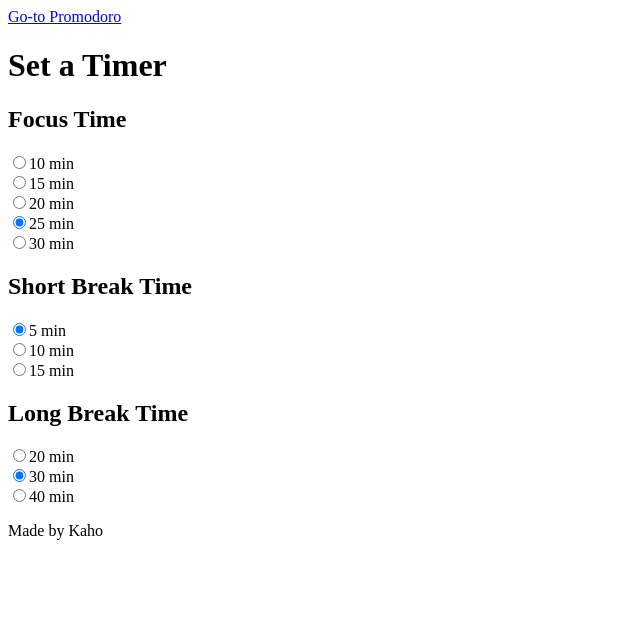
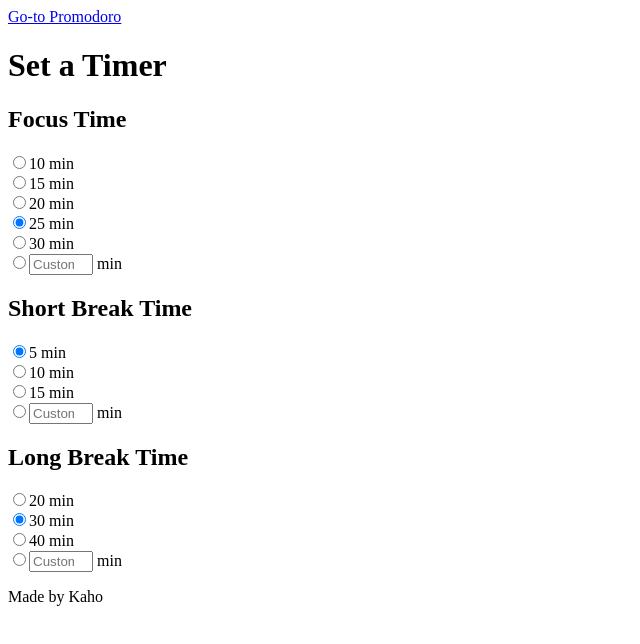
Before and after one commit to shiv-chan/go-to-pomodoro, a React (Create React App) app: page /setting in a window 1280 px wide. Shown: the top 644 px of the page, without its empty margins (0-640 px from the left). Built offline with nearby package versions, Linux system fonts and the light colour scheme.

Commit message:
Add inputs for customizing time

```diff
--- a/src/features/timer/FocusSetting.jsx
+++ b/src/features/timer/FocusTimeSetting.jsx
@@ -4,11 +4,23 @@ import { useDispatch } from 'react-redux';
 
 export default function FocusSetting() {
 	const dispatch = useDispatch();
-	const [focus, setFocus] = useState('25');
+	const [focusTime, setFocusTime] = useState('25');
+	const [customTime, setCustomTime] = useState('');
 
-	const handleChange = (e) => {
+	const handleRadioChange = (e) => {
+		const { value, name } = e.currentTarget;
+		if (name === 'f-custom') {
+			setFocusTime('');
+		} else {
+			setFocusTime(value);
+		}
+		const timeInSecond = parseInt(value) * 60;
+		dispatch(set({ focus: timeInSecond }));
+	};
+
+	const handleNumberChange = (e) => {
 		const { value } = e.currentTarget;
-		setFocus(value);
+		setCustomTime(value);
 		const timeInSecond = parseInt(value) * 60;
 		dispatch(set({ focus: timeInSecond }));
 	};
@@ -23,8 +35,8 @@ export default function FocusSetting() {
 						id="f10"
 						name="f10"
 						value="10"
-						checked={focus === '10'}
-						onChange={handleChange}
+						checked={focusTime === '10'}
+						onChange={handleRadioChange}
 					/>
 					<label htmlFor="f10">
 						10 <span className="min">min</span>
@@ -36,8 +48,8 @@ export default function FocusSetting() {
 						id="f15"
 						name="f15"
 						value="15"
-						checked={focus === '15'}
-						onChange={handleChange}
+						checked={focusTime === '15'}
+						onChange={handleRadioChange}
 					/>
 					<label htmlFor="f15">
 						15 <span className="min">min</span>
@@ -49,8 +61,8 @@ export default function FocusSetting() {
 						id="f20"
 						name="f20"
 						value="20"
-						checked={focus === '20'}
-						onChange={handleChange}
+						checked={focusTime === '20'}
+						onChange={handleRadioChange}
 					/>
 					<label htmlFor="f20">
 						20 <span className="min">min</span>
@@ -62,8 +74,8 @@ export default function FocusSetting() {
 						id="f25"
 						name="f25"
 						value="25"
-						checked={focus === '25'}
-						onChange={handleChange}
+						checked={focusTime === '25'}
+						onChange={handleRadioChange}
 					/>
 					<label htmlFor="f25">
 						25 <span className="min">min</span>
@@ -75,17 +87,35 @@ export default function FocusSetting() {
 						id="f30"
 						name="f30"
 						value="30"
-						checked={focus === '30'}
-						onChange={handleChange}
+						checked={focusTime === '30'}
+						onChange={handleRadioChange}
 					/>
 					<label htmlFor="f30">
 						30 <span className="min">min</span>
 					</label>
 				</div>
-				{/* <div>
-            <input type="radio" name="f-custom" value="" />
-            <input type="number" min="1" max="999" value="" placeholder="Custom Time"/>
-          </div> */}
+				<div>
+					<input
+						type="radio"
+						name="f-custom"
+						id="f-custom"
+						value={customTime}
+						onChange={handleRadioChange}
+						checked={focusTime === ''}
+					/>
+					<label htmlFor="f-custom">
+						<input
+							type="number"
+							min="1"
+							max="999"
+							value={customTime}
+							placeholder="Custom Time"
+							onChange={handleNumberChange}
+							onFocus={() => setFocusTime('')}
+						/>
+						<span> min</span>
+					</label>
+				</div>
 			</div>
 		</section>
 	);
--- a/src/features/timer/LongBreakSetting.jsx
+++ b/src/features/timer/LongBreakSetting.jsx
@@ -5,10 +5,22 @@ import { useDispatch } from 'react-redux';
 export default function LongBreakSetting() {
 	const dispatch = useDispatch();
 	const [longBreak, setLongBreak] = useState('30');
+	const [customTime, setCustomTime] = useState('');
 
-	const handleChange = (e) => {
+	const handleRadioChange = (e) => {
+		const { value, name } = e.currentTarget;
+		if (name === 'l-custom') {
+			setLongBreak('');
+		} else {
+			setLongBreak(value);
+		}
+		const timeInSecond = parseInt(value) * 60;
+		dispatch(set({ longBreak: timeInSecond }));
+	};
+
+	const handleNumberChange = (e) => {
 		const { value } = e.currentTarget;
-		setLongBreak(value);
+		setCustomTime(value);
 		const timeInSecond = parseInt(value) * 60;
 		dispatch(set({ longBreak: timeInSecond }));
 	};
@@ -24,7 +36,7 @@ export default function LongBreakSetting() {
 						name="l20"
 						value="20"
 						checked={longBreak === '20'}
-						onChange={handleChange}
+						onChange={handleRadioChange}
 					/>
 					<label htmlFor="l20">
 						20 <span className="min">min</span>
@@ -37,7 +49,7 @@ export default function LongBreakSetting() {
 						name="l30"
 						value="30"
 						checked={longBreak === '30'}
-						onChange={handleChange}
+						onChange={handleRadioChange}
 					/>
 					<label htmlFor="l30">
 						30 <span className="min">min</span>
@@ -50,16 +62,34 @@ export default function LongBreakSetting() {
 						name="l40"
 						value="40"
 						checked={longBreak === '40'}
-						onChange={handleChange}
+						onChange={handleRadioChange}
 					/>
 					<label htmlFor="l40">
 						40 <span className="min">min</span>
 					</label>
 				</div>
-				{/* <div>
-            <input type="radio" name="l-custom" value="" />
-            <input type="number" min="1" max="999" value="" placeholder="Custom Time"/>
-          </div> */}
+				<div>
+					<input
+						type="radio"
+						name="l-custom"
+						id="l-custom"
+						value={customTime}
+						onChange={handleRadioChange}
+						checked={longBreak === ''}
+					/>
+					<label htmlFor="l-custom">
+						<input
+							type="number"
+							min="1"
+							max="999"
+							value={customTime}
+							placeholder="Custom Time"
+							onChange={handleNumberChange}
+							onFocus={() => setLongBreak('')}
+						/>
+						<span> min</span>
+					</label>
+				</div>
 			</div>
 		</section>
 	);
--- a/src/features/timer/Setting.jsx
+++ b/src/features/timer/Setting.jsx
@@ -1,17 +1,17 @@
 import React from 'react';
-import FocusSetting from './FocusSetting';
+import FocusTimeSetting from './FocusTimeSetting';
 import ShortBreakSetting from './ShortBreakSetting';
 import LongBreakSetting from './LongBreakSetting';
 import { useSelector } from 'react-redux';
 
 export default function Setting() {
 	const timer = useSelector((state) => state.timer);
-	// console.log(timer);
+	console.log(timer);
 
 	return (
 		<main className="container">
 			<h1>Set a Timer</h1>
-			<FocusSetting />
+			<FocusTimeSetting />
 			<ShortBreakSetting />
 			<LongBreakSetting />
 		</main>
--- a/src/features/timer/ShortBreakSetting.jsx
+++ b/src/features/timer/ShortBreakSetting.jsx
@@ -5,10 +5,22 @@ import { useDispatch } from 'react-redux';
 export default function ShortBreakSetting() {
 	const dispatch = useDispatch();
 	const [shortBreak, setShortBreak] = useState('5');
+	const [customTime, setCustomTime] = useState('');
 
-	const handleChange = (e) => {
+	const handleRadioChange = (e) => {
+		const { value, name } = e.currentTarget;
+		if (name === 's-custom') {
+			setShortBreak('');
+		} else {
+			setShortBreak(value);
+		}
+		const timeInSecond = parseInt(value) * 60;
+		dispatch(set({ shortBreak: timeInSecond }));
+	};
+
+	const handleNumberChange = (e) => {
 		const { value } = e.currentTarget;
-		setShortBreak(value);
+		setCustomTime(value);
 		const timeInSecond = parseInt(value) * 60;
 		dispatch(set({ shortBreak: timeInSecond }));
 	};
@@ -24,7 +36,7 @@ export default function ShortBreakSetting() {
 						name="s5"
 						value="5"
 						checked={shortBreak === '5'}
-						onChange={handleChange}
+						onChange={handleRadioChange}
 					/>
 					<label htmlFor="s5">
 						5 <span className="min">min</span>
@@ -37,7 +49,7 @@ export default function ShortBreakSetting() {
 						name="s10"
 						value="10"
 						checked={shortBreak === '10'}
-						onChange={handleChange}
+						onChange={handleRadioChange}
 					/>
 					<label htmlFor="s10">
 						10 <span className="min">min</span>
@@ -50,16 +62,34 @@ export default function ShortBreakSetting() {
 						name="s15"
 						value="15"
 						checked={shortBreak === '15'}
-						onChange={handleChange}
+						onChange={handleRadioChange}
 					/>
 					<label htmlFor="s15">
 						15 <span className="min">min</span>
 					</label>
 				</div>
-				{/* <div>
-            <input type="radio" name="s-custom" value="" />
-            <input type="number" min="1" max="999" value="" placeholder="Custom Time"/>
-          </div> */}
+				<div>
+					<input
+						type="radio"
+						name="s-custom"
+						id="s-custom"
+						value={customTime}
+						onChange={handleRadioChange}
+						checked={shortBreak === ''}
+					/>
+					<label htmlFor="s-custom">
+						<input
+							type="number"
+							min="1"
+							max="999"
+							value={customTime}
+							placeholder="Custom Time"
+							onChange={handleNumberChange}
+							onFocus={() => setShortBreak('')}
+						/>
+						<span> min</span>
+					</label>
+				</div>
 			</div>
 		</section>
 	);
```
